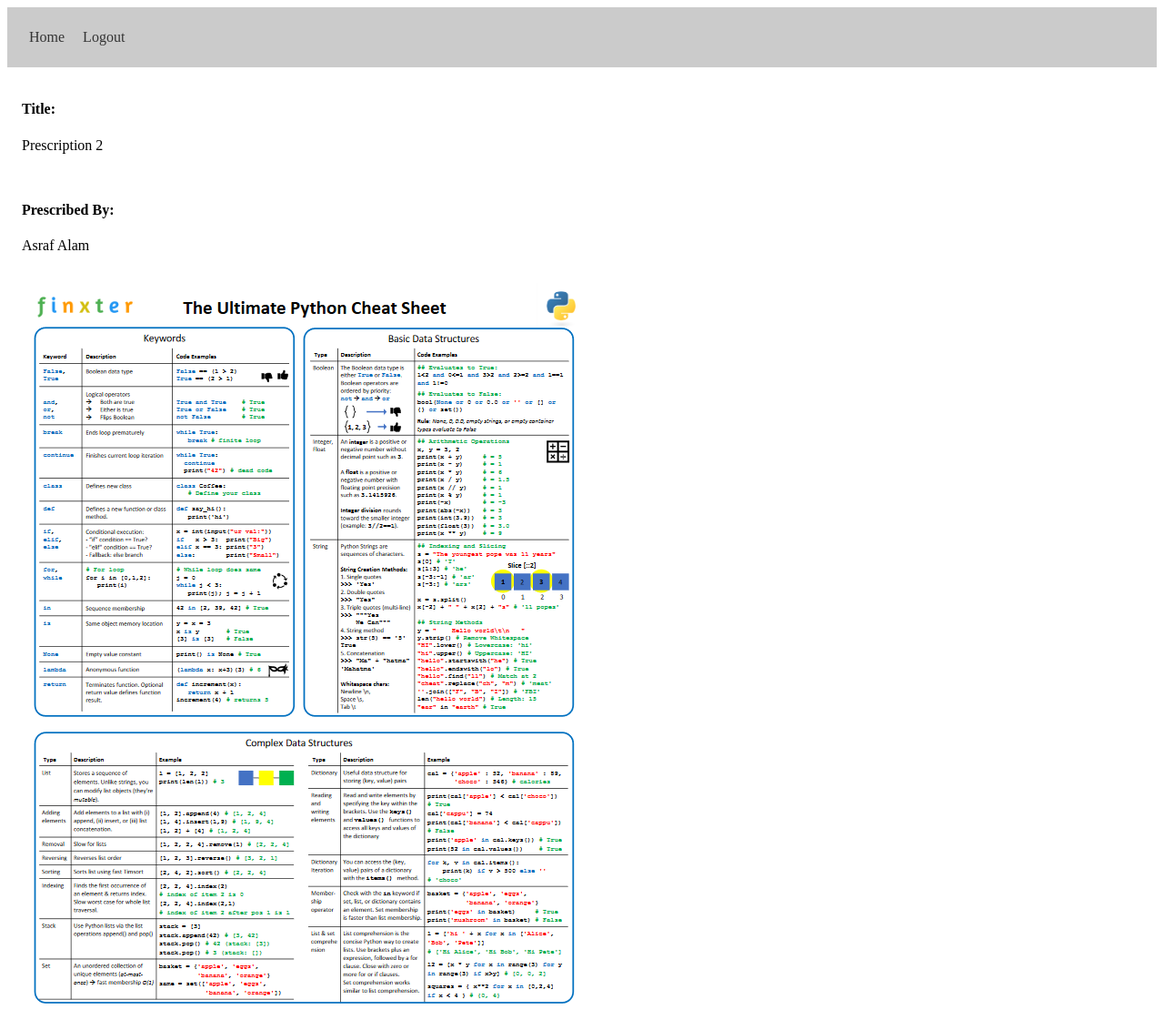
After one commit to kaziMuntasirRahman/Prescriptions, a Django app: page /prescription/10 in a window 1280 px wide. The commit adds this page. Shown: the whole page at 91% size. Run offline with Django 4.2, Linux system fonts and the light colour scheme; a user stored in the database is signed in; data comes from the database, SQL or seed files in the repository; both versions use the stored data as it was after the commit.

Commit message:
prescription upload and view

```diff
--- a/core/admin.py
+++ b/core/admin.py
@@ -1,7 +1,11 @@
 from django.contrib import admin
-from .models import User
+from .models import User,Prescription
 class UserAdmin(admin.ModelAdmin):
   model = User
   list_display = ["email","name","nid"]
+class PrescriptionAdmin(admin.ModelAdmin):
+  model = Prescription
+  list_display = ["user","title"]
 admin.site.register(User,UserAdmin)
+admin.site.register(Prescription,PrescriptionAdmin)
 # Register your models here.
--- a/core/models.py
+++ b/core/models.py
@@ -66,7 +66,7 @@ class Prescription(models.Model):
   user = models.ForeignKey(User, on_delete=models.CASCADE)
   title = models.CharField(max_length=200)
   prescribed_by = models.CharField(max_length=200)
-  image = models.ImageField( upload_to="./image/prescription")
+  image = models.ImageField( upload_to="image/prescription")
   uploaded_at = models.DateTimeField(auto_now_add=True)
 
 # Create your models here.
--- a/core/urls.py
+++ b/core/urls.py
@@ -1,5 +1,5 @@
 from django.urls import path
-from .views import SignupView,HomepageView,Logout,LoginView,PatientProfileView,OtherPatientProfileView,UploadPrescription
+from .views import PrescriptionView,SignupView,HomepageView,Logout,LoginView,PatientProfileView,OtherPatientProfileView,UploadPrescription
 urlpatterns = [
   path('',HomepageView.as_view(),name="home"),
   path('account/logout',Logout,name="logout"),
@@ -7,5 +7,6 @@ urlpatterns = [
   path('account/signup',SignupView.as_view(),name="signup"),
   path('account/profile',PatientProfileView.as_view(),name="profile"),
   path('patient/profile/<int:pk>',OtherPatientProfileView.as_view(),name="patient"),
-  path('prescription/upload',UploadPrescription.as_view(),name="upload_prescription")
+  path('prescription/upload',UploadPrescription.as_view(),name="upload_prescription"),
+  path('prescription/<int:pk>',PrescriptionView.as_view(),name="prescription")
 ]
--- a/core/views.py
+++ b/core/views.py
@@ -5,7 +5,7 @@ from django.contrib.auth import login,authenticate,logout
 from django.contrib.auth.forms import AuthenticationForm
 from django.contrib.auth.mixins import UserPassesTestMixin, LoginRequiredMixin
 from django.contrib.auth import get_user_model
-from .forms import SignUpForm
+from .forms import SignUpForm, PrescriptionForm
 from .models import User, Prescription
 # Home page view
 class HomepageView(LoginRequiredMixin,View):
@@ -95,7 +95,7 @@ class OtherPatientProfileView(LoginRequiredMixin,DetailView):
   context_object_name = "user"
   def get_context_data(self, **kwargs):
       context = super().get_context_data(**kwargs)
-      context["prescriptions"] = Prescription.objects.filter(user=kwargs.get("pk")).order_by("-uploaded_at")
+      context["prescriptions"] = Prescription.objects.filter(user=kwargs.get("object")).order_by("-uploaded_at")
       return context
 
 class UploadPrescription(LoginRequiredMixin,View):
@@ -104,12 +104,16 @@ class UploadPrescription(LoginRequiredMixin,View):
   template_name = "prescription_form.html"
 
   def get(self,request,*args, **kwargs):
-    return render(request,self.template_name)
+    form = PrescriptionForm()
+    return render(request,self.template_name,{"form":form})
 
   def post(self,request,*args, **kwargs):
-    Prescription.objects.create(user=request.user,title=request.POST.get("title"),prescribed_by=request.POST.get("prescribed_by"),image=request.POST.get("image"))
+    Prescription.objects.create(user=request.user,title=request.POST.get("title"),prescribed_by=request.POST.get("prescribed_by"),image=request.FILES.get("image"))
     return redirect(reverse("profile"))
-
-
-
-# Create your views here.
+# Single prescription view
+class PrescriptionView(LoginRequiredMixin,DetailView):
+  login_url = "/account/login"
+  redirect_field_name = "next"
+  template_name = "prescription.html"
+  model = Prescription
+  context_object_name = "prescription"
--- a/templates/Patient_Profile.html
+++ b/templates/Patient_Profile.html
@@ -45,8 +45,8 @@
 {% for prescription in prescriptions %}
 <div class="responsive">
   <div class="gallery">
-    <a target="_blank">
-      <img src="{{prescription.image.url}}" alt="Cinque Terre" width="600" height="400">
+    <a target="_blank" href=" {% url 'prescription' pk=prescription.id %}">
+      <img src="{{prescription.image.url}}" alt="Cinque Terre"style="width:310px;height:300px">
     </a>
     <div class="desc">Title: {{prescription.title}}</div>
     <div class="desc">Prescribed by: {{prescription.prescribed_by}}</div>
--- /dev/null
+++ b/templates/prescription.html
@@ -0,0 +1,52 @@
+<!DOCTYPE html>
+<html lang="en">
+
+<head>
+    <meta charset="UTF-8">
+    <meta http-equiv="X-UA-Compatible" content="IE=edge">
+    <meta name="viewport" content="width=device-width, initial-scale=1.0">
+    <title>Prescription</title>
+    <style>
+        .p-3 {
+            padding: 1rem;
+        }
+
+        .p-2 {
+            padding: 5px;
+        }
+
+        nav {
+            padding: 1.5rem;
+            background: rgb(203, 203, 203);
+        }
+
+        nav a {
+            color: rgb(52, 52, 52);
+            text-decoration: none;
+        }
+    </style>
+</head>
+
+<body>
+    <nav>
+        <span Style="margin-right:1rem"><a href="/">Home</a></span>
+        <span Style="margin-right:1rem"><a href=" {% url 'logout' %}">Logout</a></span>
+    </nav>
+    <div class="p-3">
+        <div class="p2">
+            <h4>Title: </h4> <span>{{prescription.title}}</span>
+        </div>
+    </div>
+    <div class="p-3">
+        <div class="p2">
+            <h4>Prescribed By: </h4> <span>{{prescription.prescribed_by}}</span>
+        </div>
+    </div>
+    <div class="p-3">
+        <div class="p2">
+            <img src="{{prescription.image.url}}" alt="" style="max-width: 95%;height: auto;">
+        </div>
+    </div>
+</body>
+
+</html>
```
Also changed, not shown: core/forms.py (+7 -1 lines), templates/prescription_form.html (+12 -6 lines), core/migrations/0008_alter_prescription_image.py (added), db.sqlite3, media/image/prescription/TheUltimatePythonCheatSheet.png (added), media/image/prescription/function_generator.webp (added), media/image/prescription/pickachu.png (added), media/image/prescription/pickachu_oytHVbm.png (added).
